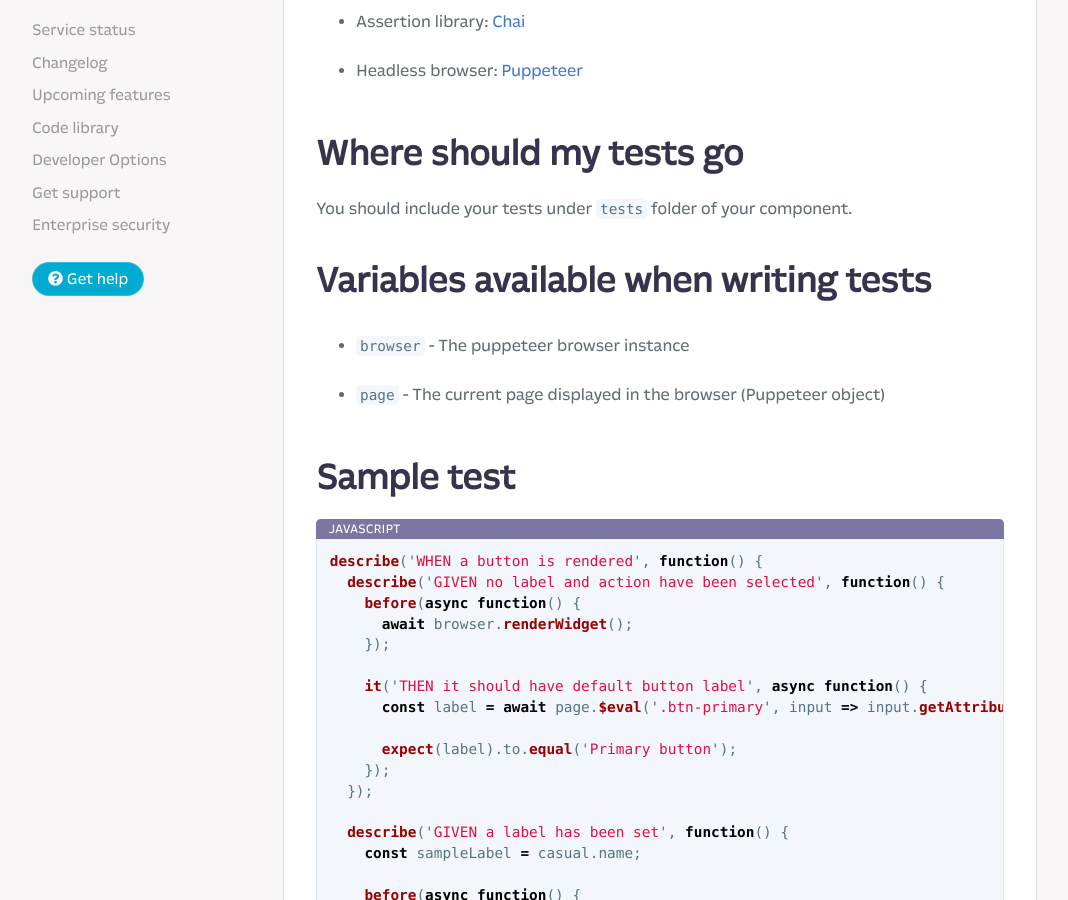
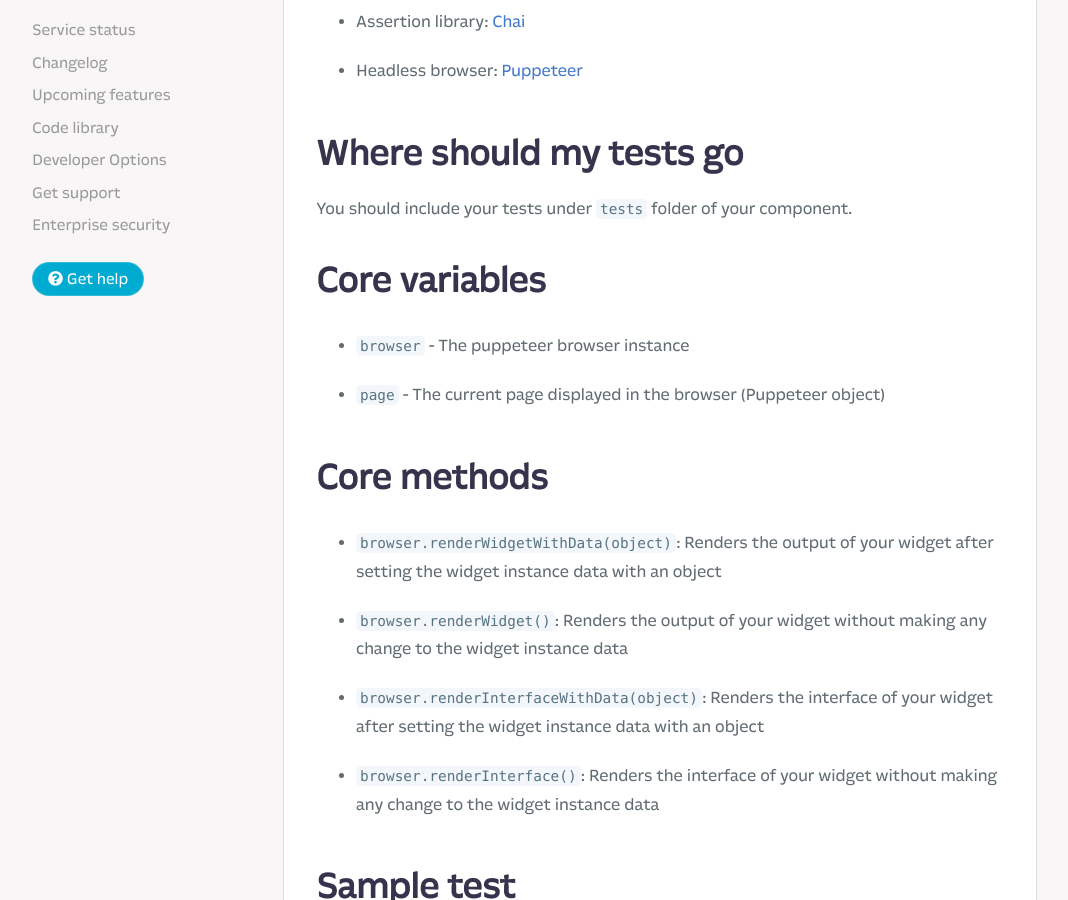
Before and after one commit to Fliplet/fliplet-cli, a Jekyll site: the page built from docs/Testing-components.md, in a window 1280 px wide and 900 px high, scrolled down 672 px. Shown: the whole window, without its empty margins (3-1071 px from the left). Built offline with Jekyll 4.4.1, drawn with Linux system fonts in a browser that asks for light colours; nearby versions of some CDN libraries; our own code applies the rules of GitHub Pages for plain Markdown files; library files that are not in the unit come from our copies; comment, search, counter and statistics services are not loaded; a style sheet for code colours, icons or effects is not loaded; some of the changed text lies outside the part shown.

Commit message:
docs update for tests

```diff
--- a/docs/Testing-components.md
+++ b/docs/Testing-components.md
@@ -24,10 +24,17 @@ $ fliplet test --debug
 
 You should include your tests under `tests` folder of your component.
 
-## Variables available when writing tests
+## Core variables
 
 - `browser` - The puppeteer browser instance
 - `page` - The current page displayed in the browser (Puppeteer object)
+
+## Core methods
+
+- `browser.renderWidgetWithData(object)`: Renders the output of your widget after setting the widget instance data with an object
+- `browser.renderWidget()`: Renders the output of your widget without making any change to the widget instance data
+- `browser.renderInterfaceWithData(object)`: Renders the interface of your widget after setting the widget instance data with an object
+- `browser.renderInterface()`: Renders the interface of your widget without making any change to the widget instance data
 
 ## Sample test
 
```
